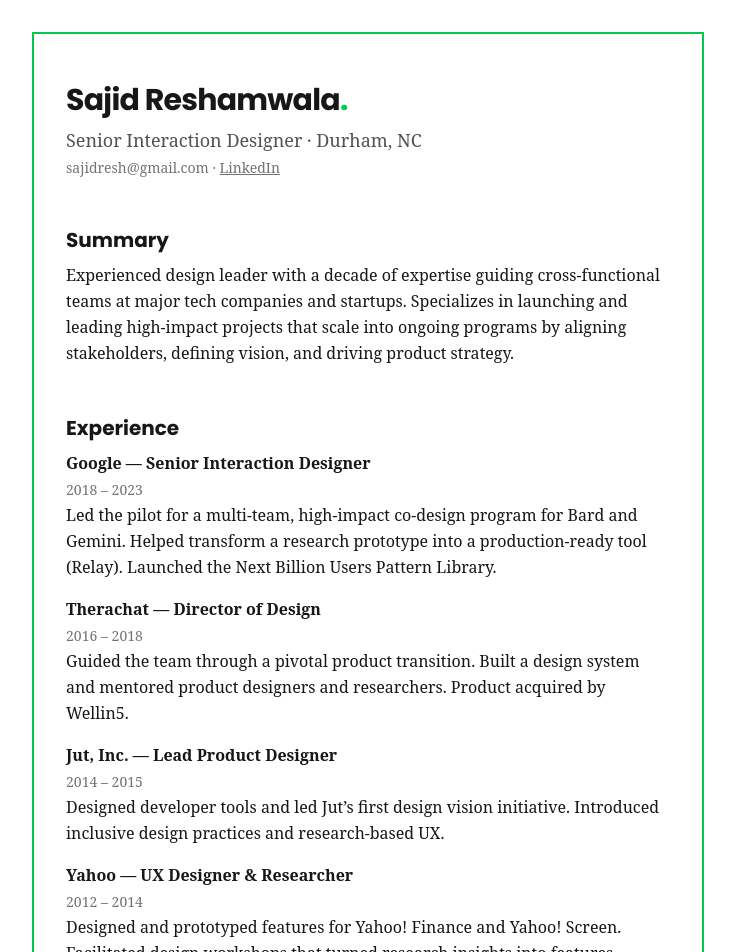
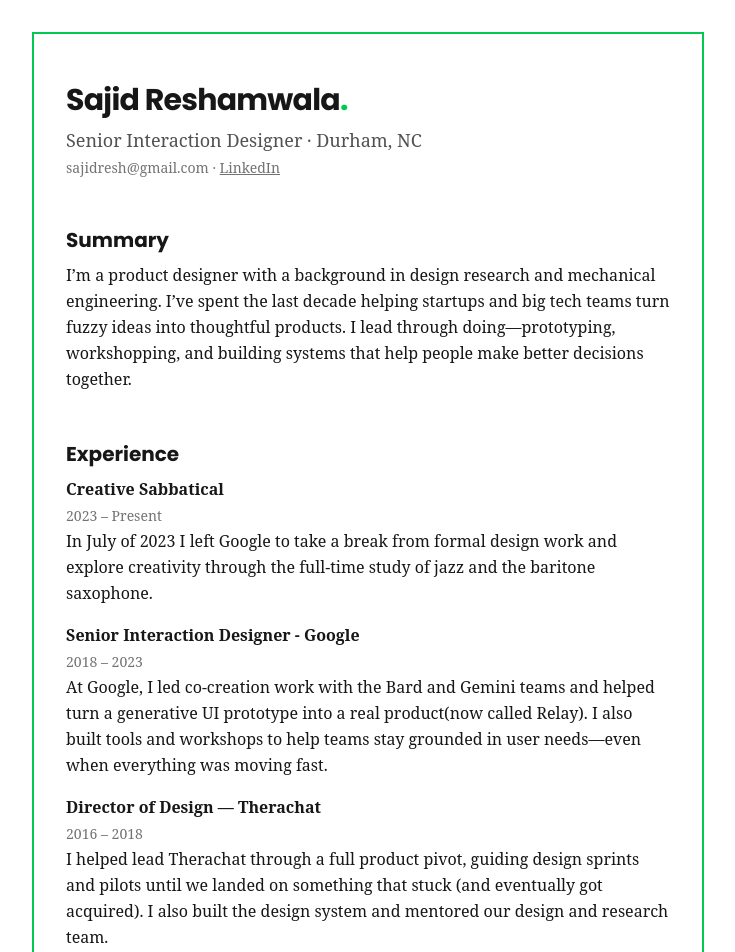
Before and after one commit to sajidsan/portfolio-website-2025, a React (Vite) app: page / in a window 1280 px wide. Shown: the top 952 px of the page, without its empty margins (0-735 px from the left). Built offline with nearby package versions, Linux system fonts and the light colour scheme.

Commit message:
updated and removed an extra jsx file.

```diff
--- a/src/App.jsx
+++ b/src/App.jsx
@@ -22,10 +22,7 @@
       <section className="mb-12">
         <h2 className="text-xl font-sans font-bold mb-2">Summary</h2>
         <p>
-          Experienced design leader with a decade of expertise guiding cross-functional
-          teams at major tech companies and startups. Specializes in launching and leading
-          high-impact projects that scale into ongoing programs by aligning stakeholders,
-          defining vision, and driving product strategy.
+        I’m a product designer with a background in design research and mechanical engineering. I’ve spent the last decade helping startups and big tech teams turn fuzzy ideas into thoughtful products. I lead through doing—prototyping, workshopping, and building systems that help people make better decisions together.
         </p>
       </section>
 
@@ -33,35 +30,43 @@
         <h2 className="text-xl font-sans font-bold mb-2">Experience</h2>
         <ul className="space-y-4">
           <li>
-            <strong>Google — Senior Interaction Designer</strong>
+            <strong>Creative Sabbatical</strong>
+            <br />
+            <span className="text-sm text-neutral-500">2023 – Present</span>
+            <p>
+             In July of 2023 I left Google to take a break from formal design work and explore creativity through the full-time study of jazz and the baritone saxophone.
+            </p>
+          </li>
+          <li>
+            <strong>Senior Interaction Designer - Google</strong>
             <br />
             <span className="text-sm text-neutral-500">2018 – 2023</span>
             <p>
-              Led the pilot for a multi-team, high-impact co-design program for Bard and Gemini. Helped transform a research prototype into a production-ready tool (Relay). Launched the Next Billion Users Pattern Library.
+            At Google, I led co-creation work with the Bard and Gemini teams and helped turn a generative UI prototype into a real product(now called Relay). I also built tools and workshops to help teams stay grounded in user needs—even when everything was moving fast.
             </p>
           </li>
           <li>
-            <strong>Therachat — Director of Design</strong>
+            <strong>Director of Design — Therachat</strong>
             <br />
             <span className="text-sm text-neutral-500">2016 – 2018</span>
             <p>
-              Guided the team through a pivotal product transition. Built a design system and mentored product designers and researchers. Product acquired by Wellin5.
+            I helped lead Therachat through a full product pivot, guiding design sprints and pilots until we landed on something that stuck (and eventually got acquired). I also built the design system and mentored our design and research team.
             </p>
           </li>
           <li>
-            <strong>Jut, Inc. — Lead Product Designer</strong>
+            <strong>Lead Product Designer — Jut, Inc.</strong>
             <br />
             <span className="text-sm text-neutral-500">2014 – 2015</span>
             <p>
-              Designed developer tools and led Jut’s first design vision initiative. Introduced inclusive design practices and research-based UX.
+            At Jut, I worked on dev tools, snuck delight into dashboards, and led the company’s first future vision project.
             </p>
           </li>
           <li>
-            <strong>Yahoo — UX Designer & Researcher</strong>
+            <strong>UX Designer & Researcher - Yahoo</strong>
             <br />
             <span className="text-sm text-neutral-500">2012 – 2014</span>
             <p>
-              Designed and prototyped features for Yahoo! Finance and Yahoo! Screen. Facilitated design workshops that turned research insights into features.
+            Yahoo was where I cut my teeth—prototyping new features, running field research, and creating one very earnest design video that ended up setting a new bar for the team.
             </p>
           </li>
         </ul>
@@ -76,9 +81,6 @@
         </ul>
       </section>
 
-      <footer className="text-sm text-neutral-500 mt-16">
-        Thanks for stopping by ✌️
-      </footer>
     </div>
   );
 }
```
